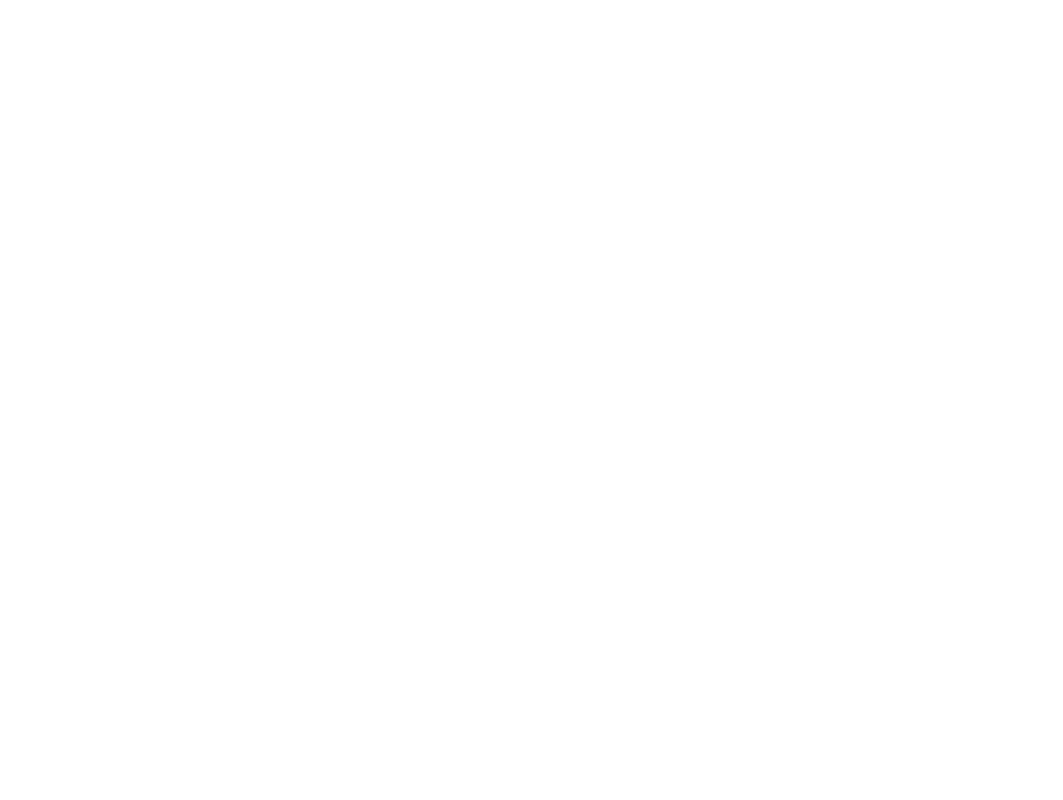
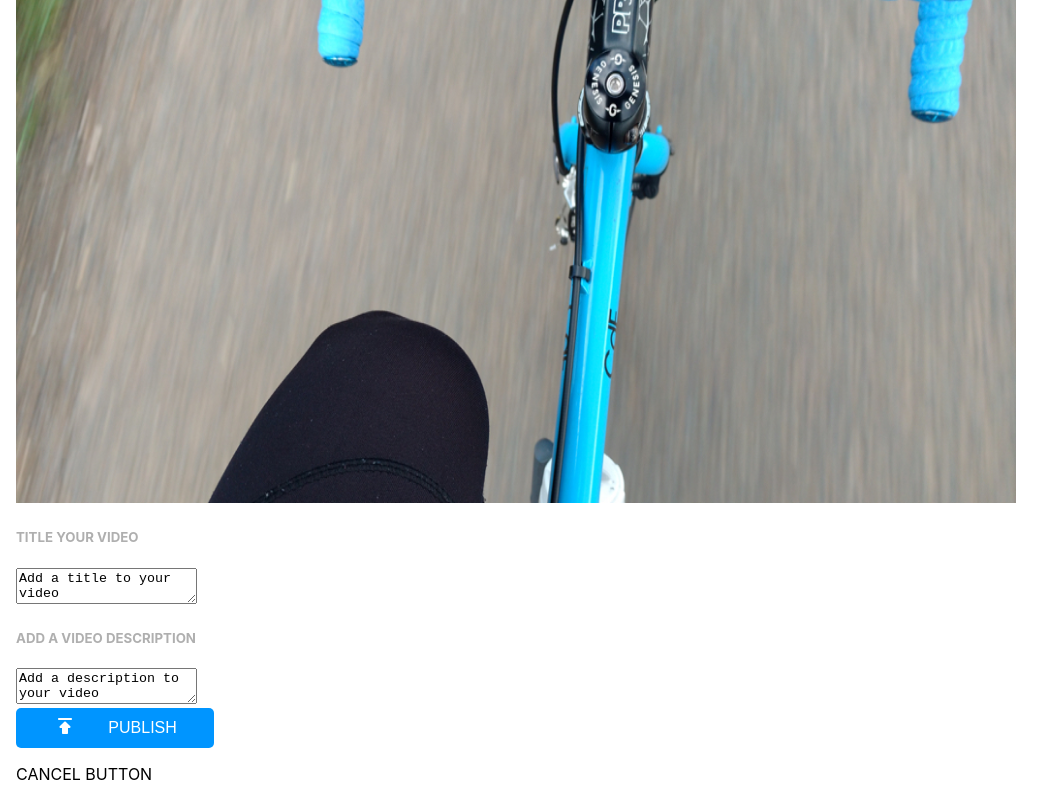
Before and after one commit to thademacedo/brainflix, a React (Create React App) app in the folder thais-demacedo-brainflix/: page /UploadPage in a window 1280 px wide. Shown: the part 344-1144 px from the top of the page, without its empty margins (0-1063 px from the left). Before the commit the page ends 800 px from the top, so only its background shows below. Built offline with nearby package versions, Linux system fonts and the light colour scheme.

Commit message:
- Coded UploadPage.js - Created PublishButton.js

```diff
--- a/thais-demacedo-brainflix/package.json
+++ b/thais-demacedo-brainflix/package.json
@@ -6,6 +6,7 @@
     "@testing-library/jest-dom": "^5.17.0",
     "@testing-library/react": "^13.4.0",
     "@testing-library/user-event": "^13.5.0",
+    "axios": "^1.5.0",
     "react": "^18.2.0",
     "react-dom": "^18.2.0",
     "react-router-dom": "^6.15.0",
--- /dev/null
+++ b/thais-demacedo-brainflix/src/components/PublishButton.js
@@ -0,0 +1,18 @@
+import "../components/Button.scss";
+import "../components/Global.scss";
+import CommentPublished from "../assets/Icons/publish.svg";
+
+function PublishButton() {
+  return (
+    <div className="navigation-bar__box3">
+      <button className="navigation-bar__button">
+        <div className="navigation-bar__button-emoji">
+          <img className="navigation-bar__button-icon" src={CommentPublished} />
+        </div>
+        <div className="navigation-bar__button-text">PUBLISH</div>
+      </button>
+    </div>
+  );
+}
+
+export default PublishButton;
--- a/thais-demacedo-brainflix/src/pages/Home.js
+++ b/thais-demacedo-brainflix/src/pages/Home.js
@@ -6,6 +6,7 @@
 import Gallery from "../components/Gallery";
 import data from "../assets/Data/video-details.json";
 import React, { useState, useEffect } from "react";
+import axios from "axios";
 
 function Home() {
   const [currentVideo, setCurrentVideo] = useState(data[0]);
--- a/thais-demacedo-brainflix/src/pages/UploadPage.js
+++ b/thais-demacedo-brainflix/src/pages/UploadPage.js
@@ -1,7 +1,51 @@
 import "../components/Global.scss";
+import "./UploadPage.scss";
+import ThumbnailVideo from "../assets/Images/Upload-video-preview.jpg";
+import PublishButton from "../components/PublishButton";
 
 function UploadPage() {
-  return <div>UPLOAD PAGE</div>;
+  return (
+    <section className="upload-page">
+      <div className="upload-video__title">
+        <h2>Upload Video</h2>
+      </div>
+      <div className="upload-video__thumbnail">
+        <h5>VIDEO THUMBNAIL</h5>
+        <img
+          className="upload-video__img"
+          src={ThumbnailVideo}
+          placeholder="placeholder-video"
+        ></img>
+      </div>
+      <div className="upload-video__form">
+        <form id="uploadForm" className="upload-video__form">
+          <div className="upload-video__field">
+            <div>
+              <h5>TITLE YOUR VIDEO</h5>
+              <textarea id="uploadText" className="upload-video__text-title">
+                Add a title to your video
+              </textarea>
+            </div>
+            <div>
+              <h5>ADD A VIDEO DESCRIPTION</h5>
+              <textarea
+                id="uploadText"
+                className="upload-video__text-description"
+              >
+                Add a description to your video
+              </textarea>
+            </div>
+          </div>
+          <div className="upload-video__buttons">
+            <div>
+              <PublishButton />
+            </div>
+            <div>CANCEL BUTTON</div>
+          </div>
+        </form>
+      </div>
+    </section>
+  );
 }
 
 export default UploadPage;
--- /dev/null
+++ b/thais-demacedo-brainflix/src/pages/UploadPage.scss
@@ -0,0 +1,20 @@
+.upload-video__img {
+  width: 24.625rem;
+  height: 15.625rem;
+  @media (min-width: 768px) {
+    width: 45.625rem;
+    height: 28.125rem;
+  }
+  @media (min-width: 1024px) {
+    width: 62.5rem;
+    height: 40.625rem;
+  }
+  @media (min-width: 1400px) {
+    width: 92.5rem;
+    height: 40.625rem;
+  }
+}
+
+h5 {
+  color: #afafaf;
+}
```
Also changed, not shown: thais-demacedo-brainflix/src/assets/Images/Upload-video-preview.jpg (renamed from thais-demacedo-brainflix/public/Upload-video-preview.jpg), thais-demacedo-brainflix/src/components/Components.js (deleted), thais-demacedo-brainflix/src/components/Components.scss (deleted), 1 other file (tests, documents, lock files or other folders).
